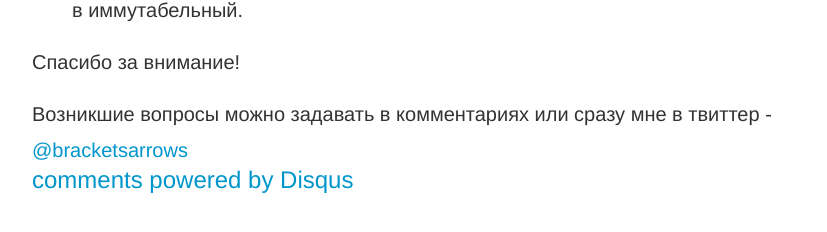
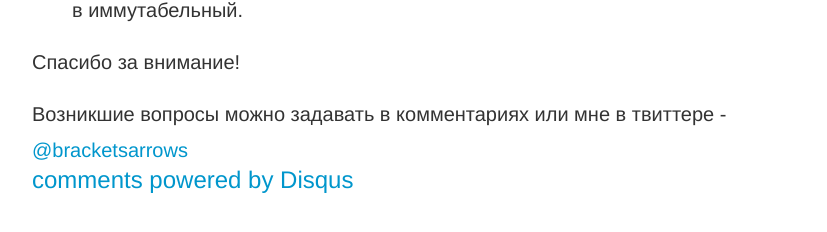
Before and after one commit to vislogurov/csssr.github.io, a Jekyll site: the page built from _posts/2016-07-08-lenses.md, in a window 1280 px wide and 900 px high, scrolled down 15936 px. Shown: the part 524-756 px from the top of the window, without its empty margins (224-1051 px from the left). Built offline with Jekyll 4.4.1, drawn with Linux system fonts in a browser that asks for light colours; comment, search, counter and statistics services are not loaded.

Commit message:
fix(post): fix contact info in post about lenses

```diff
--- a/_posts/2016-07-08-lenses.md
+++ b/_posts/2016-07-08-lenses.md
@@ -563,4 +563,4 @@ const setProps = (state, action) => set(
 
 Спасибо за внимание!
 
-Возникшие вопросы можно задавать в комментариях или сразу мне в твиттер - <a href="https://twitter.com/bracketsarrows" target="_blank">@bracketsarrows</a>
+Возникшие вопросы можно задавать в комментариях или мне в твиттере - <a href="https://twitter.com/bracketsarrows" target="_blank">@bracketsarrows</a>
```
